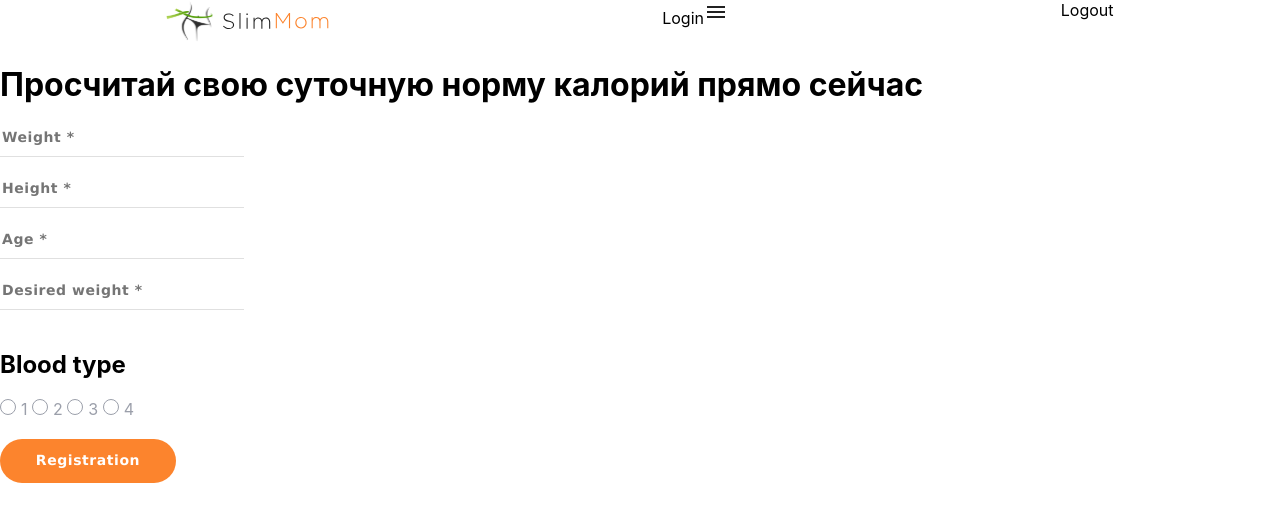
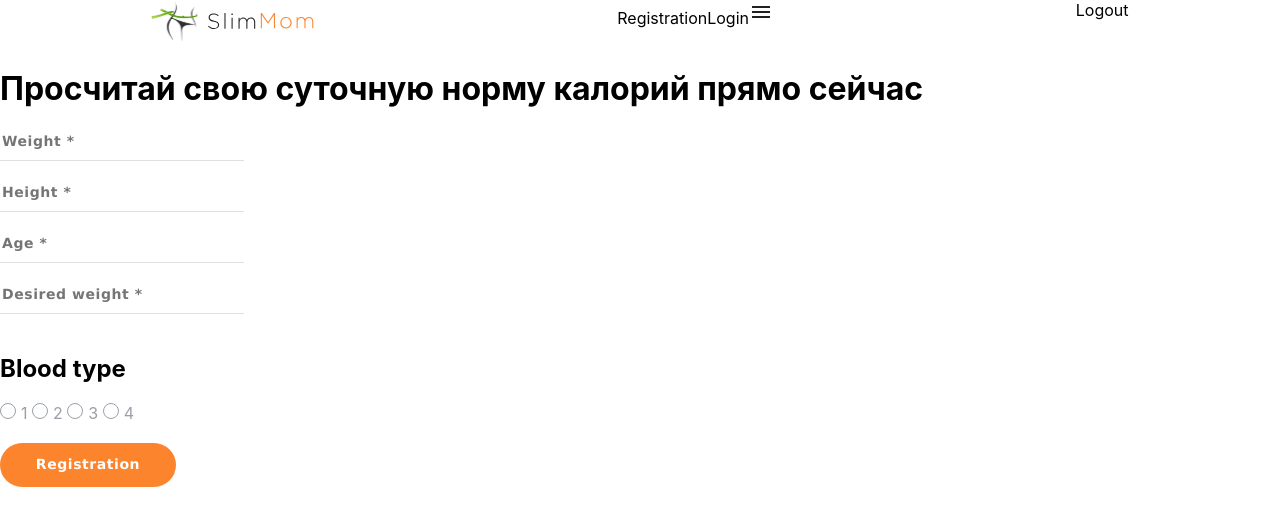
Before and after one commit to AnastasiaRiabova/rezepte, a React (Create React App) app: page / in a window 1280 px wide. Shown: the top 526 px of the page. Built offline with nearby package versions, Linux system fonts and the light colour scheme.

Commit message:
user info

```diff
--- a/src/components/Header/Header.js
+++ b/src/components/Header/Header.js
@@ -9,7 +9,7 @@ export default function Header({ children }) {
   const logout = useCallback(() => { dispatch(authOperation.logOut()) }, [dispatch])
   return (
     <header className={styles.header}>
-      <img src={logo} alt="logo" />
+      <NavLink to='/'> <img src={logo} alt="logo" /></NavLink>
       {children}
       <NavLink to='/' onClick={logout} >Logout</NavLink>
     </header>
--- a/src/components/UserInfo/UserInfo.js
+++ b/src/components/UserInfo/UserInfo.js
@@ -1,19 +1,23 @@
 import { NavLink } from "react-router-dom";
 import { useState } from 'react'
+import { useSelector } from 'react-redux'
+
+import authSelector from '../../Redux/Auth/auth-selectors'
 import cross from '../../images/cross.svg'
 import burger from '../../images/burger.svg'
 import DropBox from "../DropBox/DropBox";
 
 export default function UserInfo() {
-    const [token, setToken] = useState(false)
     const [menu, setMenu] = useState(false)
-
+    const auth = useSelector(authSelector)
+    console.log(auth);
     return (
         <div>
-            {token ? "Name" : null}
-            {token ? <NavLink onClick={() => setToken(!token)} to="/logout">Logout</NavLink> : <NavLink onClick={() => setToken(!token)} to="/login">Login</NavLink>}
-            {menu ? <img onClick={() => setMenu(!menu)} src={cross} alt="cross" /> : <img onClick={() => setMenu(!menu)} src={burger} alt="burger" />}
-            {menu ? <DropBox /> : null}
-        </div>
+            {auth ? "Name" : null}
+            {!auth ? <><NavLink activeStyle={{ color: 'red' }} to="/registration">Registration</NavLink><NavLink to="/login" activeStyle={{ color: 'red' }}>Login</NavLink></> : null
+            }
+            { menu ? <img onClick={() => setMenu(!menu)} src={cross} alt="cross" /> : <img onClick={() => setMenu(!menu)} src={burger} alt="burger" />}
+            { menu ? <DropBox /> : null}
+        </div >
     )
 }
```
Also changed, not shown: 1 other file (tests, documents, lock files or other folders).
